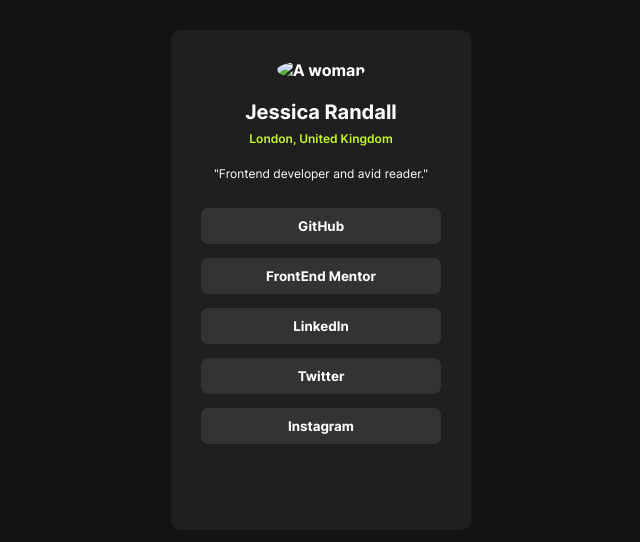
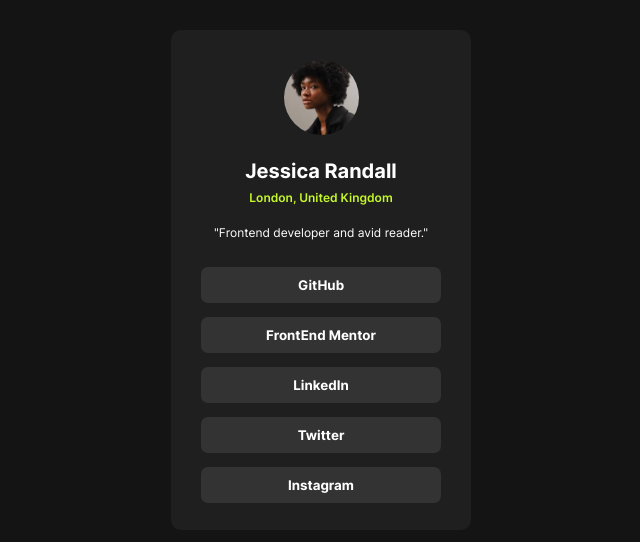
Before and after one commit to AJsdevs/FrontEnd-Mentor---HTML-CSS, a plain HTML site: page index.html in a window 1280 px wide. Shown: the part 120-662 px from the top of the page, without its empty margins (319-959 px from the left). Drawn offline with Linux system fonts and the light colour scheme; files whose address does not match are found by name.

Commit message:
Update index.html

```diff
--- a/index.html
+++ b/index.html
@@ -9,7 +9,7 @@
   <body>
     <div class="parent">
       <div class="main-tainer">
-        <img src="Images/avatar-jessica.jpeg" alt="A woman" />
+        <img src="avatar-jessica.jpeg" alt="A woman" />
         <h2 style="font-size: 20px">Jessica Randall</h2>
         <p
           style="
```
